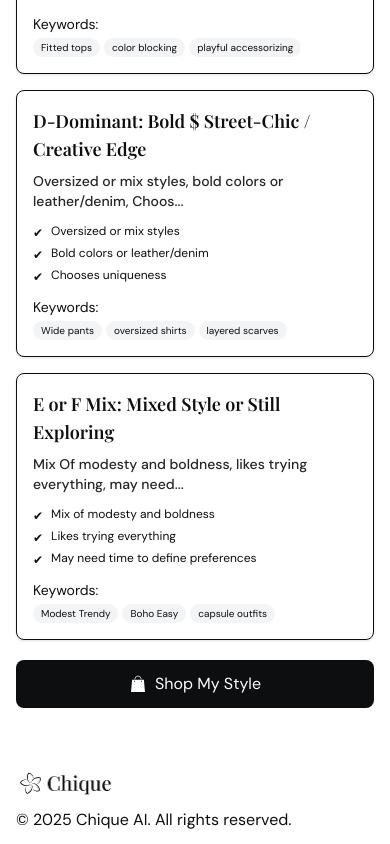
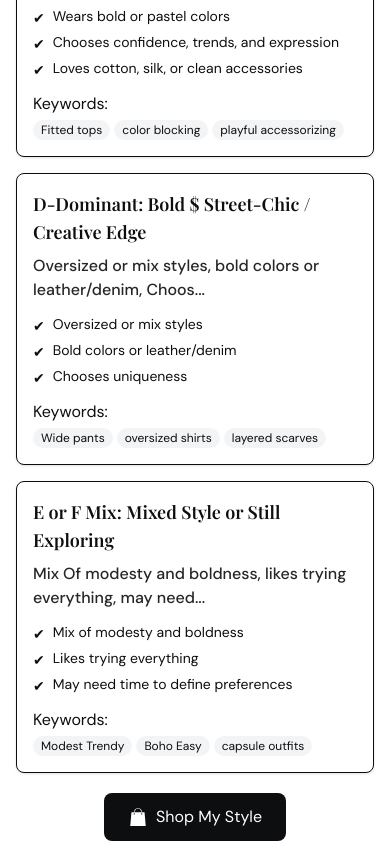
Before and after one commit to Webgenius0/chique, a Next.js app: page /profile-results in a window 390 px wide. Shown: the part 960-1804 px from the top of the page. Built offline with nearby package versions, Linux system fonts and the light colour scheme; a web font is replaced by a local one; what @ant-design/nextjs-registry would draw is missing.

Commit message:
Profile-results page responsive

```diff
--- a/app/(site)/profile-results/page.js
+++ b/app/(site)/profile-results/page.js
@@ -1,6 +1,5 @@
-"use client";
-import { useRouter } from "next/navigation";
-import { GiShoppingBag } from "react-icons/gi";
+import ShopButton from "@/components/common/ShopButton";
+
 const styleProfiles = [
   {
     title: "A-Dominant: Elegant Minimalist / Parisian Classic",
@@ -60,11 +59,9 @@ const styleProfiles = [
   },
 ];
 const ProfileResults = () => {
-  const router = useRouter();
-
   return (
-    <div className="container px-4 md:px-6 flex flex-col gap-5 lg:gap-10 items-center py-8 sm:py-12">
-      <h1 className="text-2xl sm:text-3xl md:text-4xl font-bold text-center font-secondary text-primary-dark">
+    <div className="container px-4 md:px-6 flex flex-col xl:gap-10 sm:gap-8 gap-5 items-center xl:py-12 xs:py-10 py-8">
+      <h1 className=" xl:text-4xl sm:text-3xl text-2xl font-bold text-center font-secondary text-primary-dark">
         Your Style Profile Results
       </h1>
 
@@ -75,14 +72,14 @@ const ProfileResults = () => {
             key={idx}
             className="border rounded-lg md:rounded-xl p-4 xl:p-6 shadow-sm hover:shadow-md transition-all bg-white"
           >
-            <p className="text-lg sm:text-xl md:text-[22px] font-secondary font-semibold text-primary-dark mb-2 sm:mb-4">
+            <p className=" xl:text-[22px] xs:text-xl text-lg font-secondary font-semibold text-primary-dark mb-2 sm:mb-4">
               {profile.title}
             </p>
-            <p className="text-sm sm:text-base font-primary font-medium text-primary-dark/90 mb-3 sm:mb-4">
+            <p className="text-base font-primary font-medium text-primary-dark/90 mb-3 sm:mb-4">
               {profile.subtitle}
             </p>
             {/* list */}
-            <ul className="text-xs sm:text-sm text-gray-700 space-y-1 mb-3">
+            <ul className="text-sm text-gray-700 space-y-1 mb-3">
               {profile.points.map((point, i) => (
                 <li key={i} className="flex items-start gap-2">
                   <span className="text-primary-dark mt-0.5 sm:mt-1">✔</span>
@@ -93,14 +90,14 @@ const ProfileResults = () => {
               ))}
             </ul>
             {/* keywords */}
-            <p className="text-sm sm:text-base text-primary-dark font-primary mb-1 sm:mb-2">
+            <p className="text-base text-primary-dark font-primary mb-1 sm:mb-2">
               Keywords:
             </p>
             <div className="flex flex-wrap gap-1 sm:gap-2">
               {profile.keywords.map((kw, i) => (
                 <span
                   key={i}
-                  className="text-[10px] xs:text-xs bg-gray-100 px-2 py-0.5 sm:py-1 rounded-full text-primary-dark font-primary"
+                  className="text-xs bg-gray-100 px-2 py-0.5 sm:py-1 rounded-full text-primary-dark font-primary"
                 >
                   {kw}
                 </span>
@@ -109,13 +106,7 @@ const ProfileResults = () => {
           </div>
         ))}
       </div>
-      <button
-        className="w-full sm:w-fit flex gap-2 rounded-lg bg-primary-dark font-primary text-white px-6 py-3 sm:py-4 justify-center items-center cursor-pointer hover:bg-primary-dark/90 transition-colors"
-        onClick={() => router.push("/dashboard")}
-      >
-        <GiShoppingBag className="text-lg sm:text-xl" />
-        <span>Shop My Style</span>
-      </button>
+      <ShopButton />
     </div>
   );
 };
--- /dev/null
+++ b/components/common/ShopButton.jsx
@@ -0,0 +1,21 @@
+"use client";
+
+import { GiShoppingBag } from "react-icons/gi";
+import { useRouter } from "next/navigation";
+
+const ShopButton = () => {
+  const router = useRouter();
+  return (
+    <div className="w-full flex justify-center">
+      <button
+        className="w-fit flex gap-2 rounded-lg bg-primary-dark font-primary text-white px-6 py-3 sm:py-4 justify-center items-center cursor-pointer hover:bg-primary-dark/90 transition-colors"
+        onClick={() => router.push("/dashboard")}
+      >
+        <GiShoppingBag className="text-xl" />
+        <span>Shop My Style</span>
+      </button>
+    </div>
+  );
+};
+
+export default ShopButton;
```
